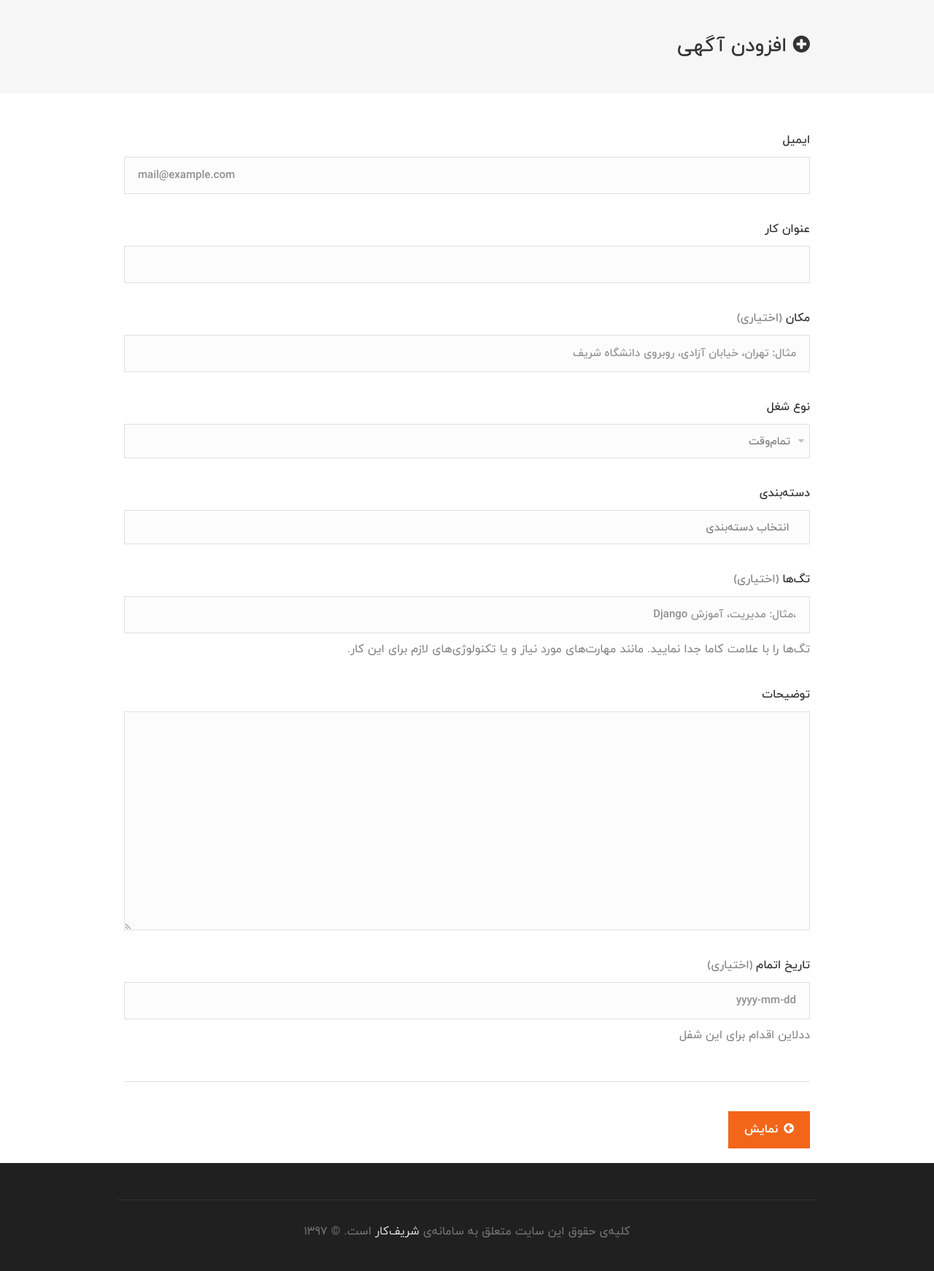
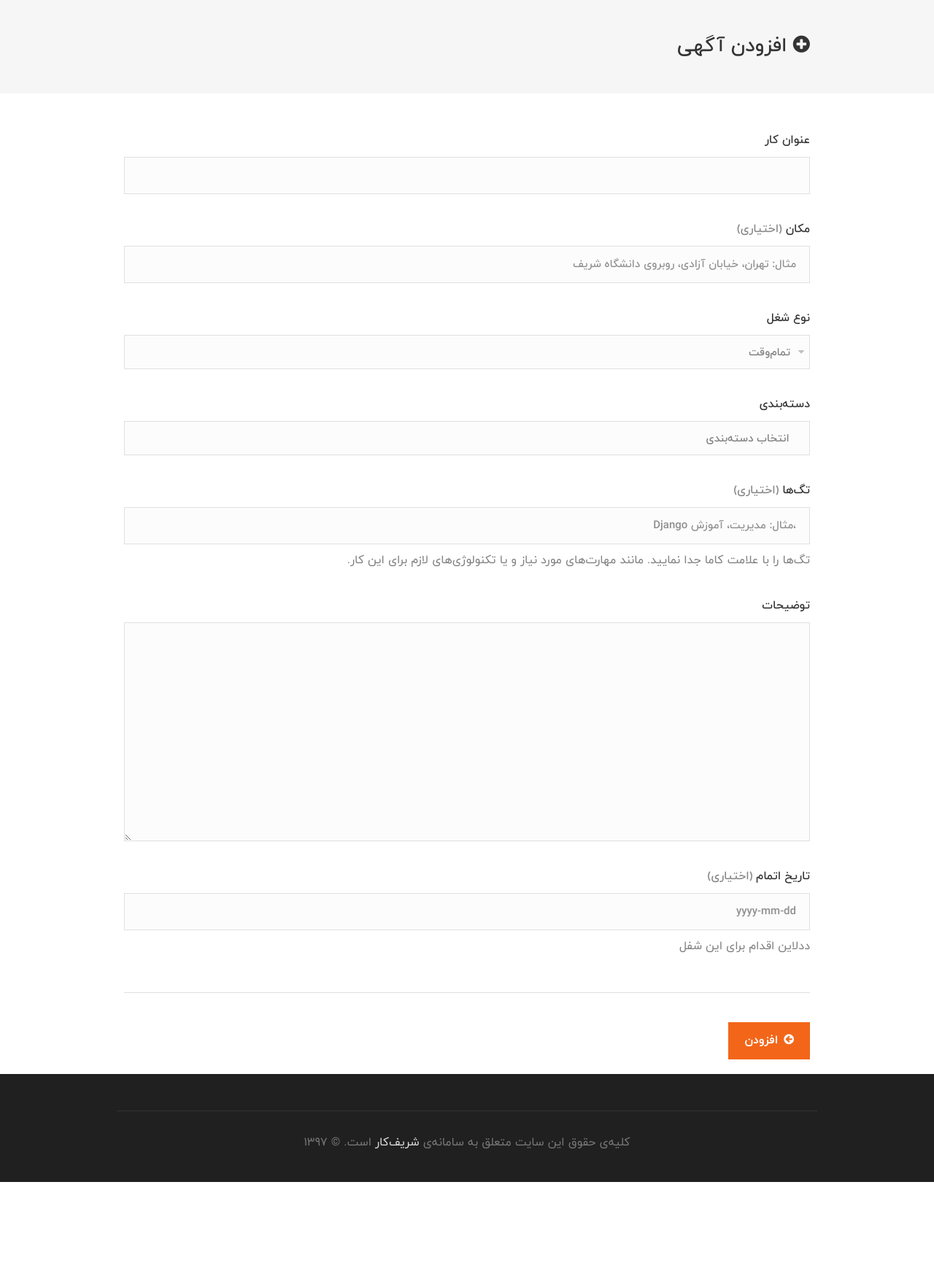
Before and after one commit to Mahbodmajid/SharifWorks_Django, a Django app: page /employer/job-form/ in a window 1280 px wide. Shown: the part 90-1832 px from the top of the page at 73% size. After the commit the page ends 1710 px from the top, so only its background shows below. Run offline with Django 3.2, Linux system fonts and the light colour scheme; parts of the project's set-up code (start-up, migrations or seed data) failed here and were passed over.

Commit message:
FIX names in job-form

```diff
--- a/login/templates/job-form.html
+++ b/login/templates/job-form.html
@@ -29,21 +29,21 @@
 
 
 			<!-- Email -->
-			<div class="form">
-				<h5>ایمیل</h5>
-				<input class="search-field" dir ="ltr" type="text" placeholder="mail@example.com" value=""/>
-			</div>
+{#			<div class="form">#}
+{#				<h5>ایمیل</h5>#}
+{#				<input class="search-field" dir ="ltr" type="text" placeholder="mail@example.com" value=""/>#}
+{#			</div>#}
 
 			<!-- Title -->
 			<div class="form">
 				<h5>عنوان کار</h5>
-				<input class="search-field" type="text" placeholder="" value=""/>
+				<input class="search-field" name="title" type="text" placeholder="" value="" />
 			</div>
 
 			<!-- Location -->
 			<div class="form">
 				<h5>مکان <span>(اختیاری)</span></h5>
-				<input class="search-field" type="text" placeholder="مثال: تهران، خیابان آزادی، روبروی دانشگاه شریف" value=""/>
+				<input class="search-field" name="address" type="text" placeholder="مثال: تهران، خیابان آزادی، روبروی دانشگاه شریف" value=""/>
 				<!-- <p class="note">Leave this blank if the location is not important</p> -->
 			</div>
 
@@ -52,7 +52,7 @@
 			<!-- Job Type -->
 			<div class="form">
 				<h5>نوع شغل</h5>
-				<select data-placeholder="تمام‌وقت" class="chosen-select-no-single">
+				<select name="type" data-placeholder="تمام‌وقت" class="chosen-select-no-single">
 					<option value="1">تمام‌وقت</option>
 					<option value="2">نیمه‌وقت</option>
 					<option value="2">کارآموزی</option>
@@ -65,7 +65,7 @@
 			<div class="form">
 				<div class="select">
 					<h5>دسته‌بندی</h5>
-					<select data-placeholder="  انتخاب دسته‌بندی‌ " class="chosen-select" multiple>
+					<select name="category" data-placeholder="  انتخاب دسته‌بندی‌ " class="chosen-select" multiple>
 						<option value="1">توسعه‌دهنده‌ی وب</option>
 						<option value="2">توسعه‌دهنده‌ی اپلیکیشن موبایل</option>
 						<option value="3">طراحی اپلیکیشن</option>
@@ -89,7 +89,7 @@
 			<!-- Description -->
 			<div class="form">
 				<h5>توضیحات</h5>
-				<textarea class="WYSIWYG" name="summary" cols="40" rows="3" id="summary" spellcheck="true"></textarea>
+				<textarea name="description" class="WYSIWYG" name="summary" cols="40" rows="3" id="summary" spellcheck="true"></textarea>
 			</div>
 
 			<!-- Application email/url -->
@@ -101,7 +101,7 @@
 			<!-- TClosing Date -->
 			<div class="form">
 				<h5>تاریخ اتمام <span>(اختیاری)</span></h5>
-				<input data-role="date" type="text" placeholder="yyyy-mm-dd">
+				<input name="deadline" data-role="date" type="text" placeholder="yyyy-mm-dd">
 				<p class="note">ددلاین اقدام برای این شفل</p>
 			</div>
 
@@ -151,7 +151,7 @@
 
 
 			<div class="divider margin-top-0"></div>
-			<a href="#" class="button big margin-top-5"> <i class="fa fa-arrow-circle-left"></i> نمایش </a>
+			<a href="#" class="button big margin-top-5"> <i class="fa fa-arrow-circle-left"></i> افزودن </a>
 
 
 		</div>
```
